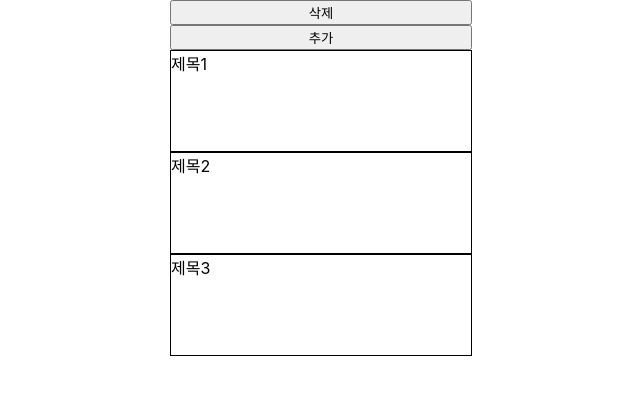
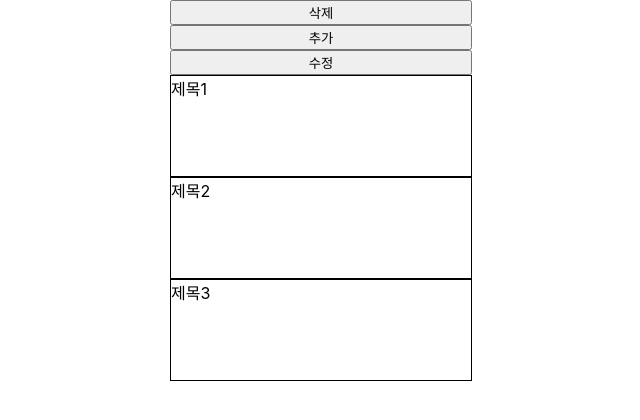
Before and after one commit to jg20228/second_react, a React (Create React App) app: page / in a window 1280 px wide. Shown: the top 420 px of the page, without its empty margins (319-959 px from the left). Built offline with nearby package versions, Linux system fonts and the light colour scheme.

Commit message:
수정 버튼 완료

```diff
--- a/src/App.js
+++ b/src/App.js
@@ -37,11 +37,26 @@ class App extends Component {
       });
     };
 
+    //map을 사용해서 수정만들기 2번데이터 수정
+    const update = () => {
+      const data = {
+        id: 2,
+        title: "제목200",
+      };
+
+      this.setState({
+        posts: this.state.posts.map((post) =>
+          post.id === 2 ? { ...post, ...data } : post
+        ),
+      });
+    };
+
     return (
       //데이터를 뿌림, JSX 문법 onClick 조심
       <ContainerBox>
         <button onClick={del}>삭제</button>
         <button onClick={add}>추가</button>
+        <button onClick={update}>수정</button>
         {this.state.posts.map((post) => {
           return <Post id={post.id} title={post.title} />;
         })}
```
Also changed, not shown: test.html (+66 -3 lines).
